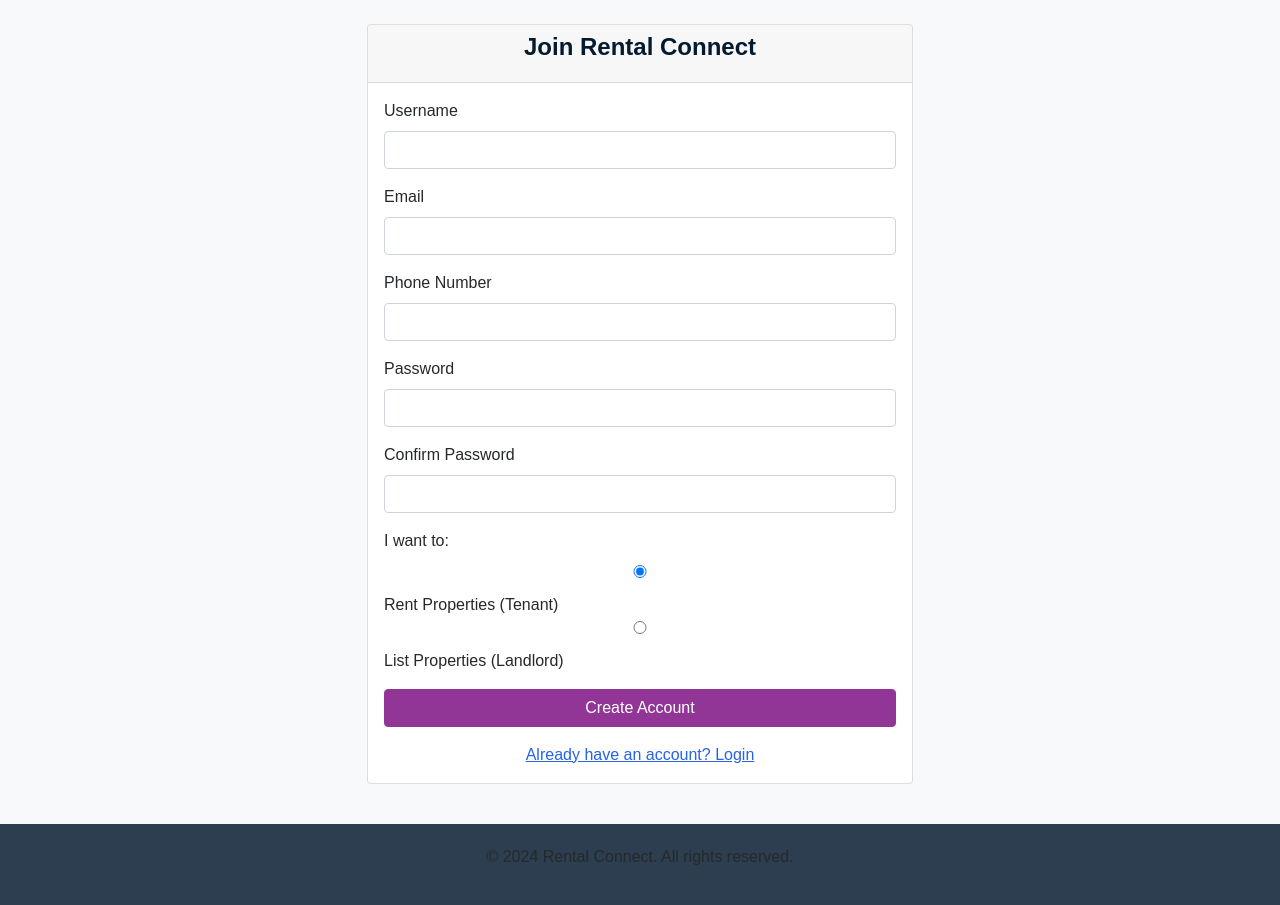
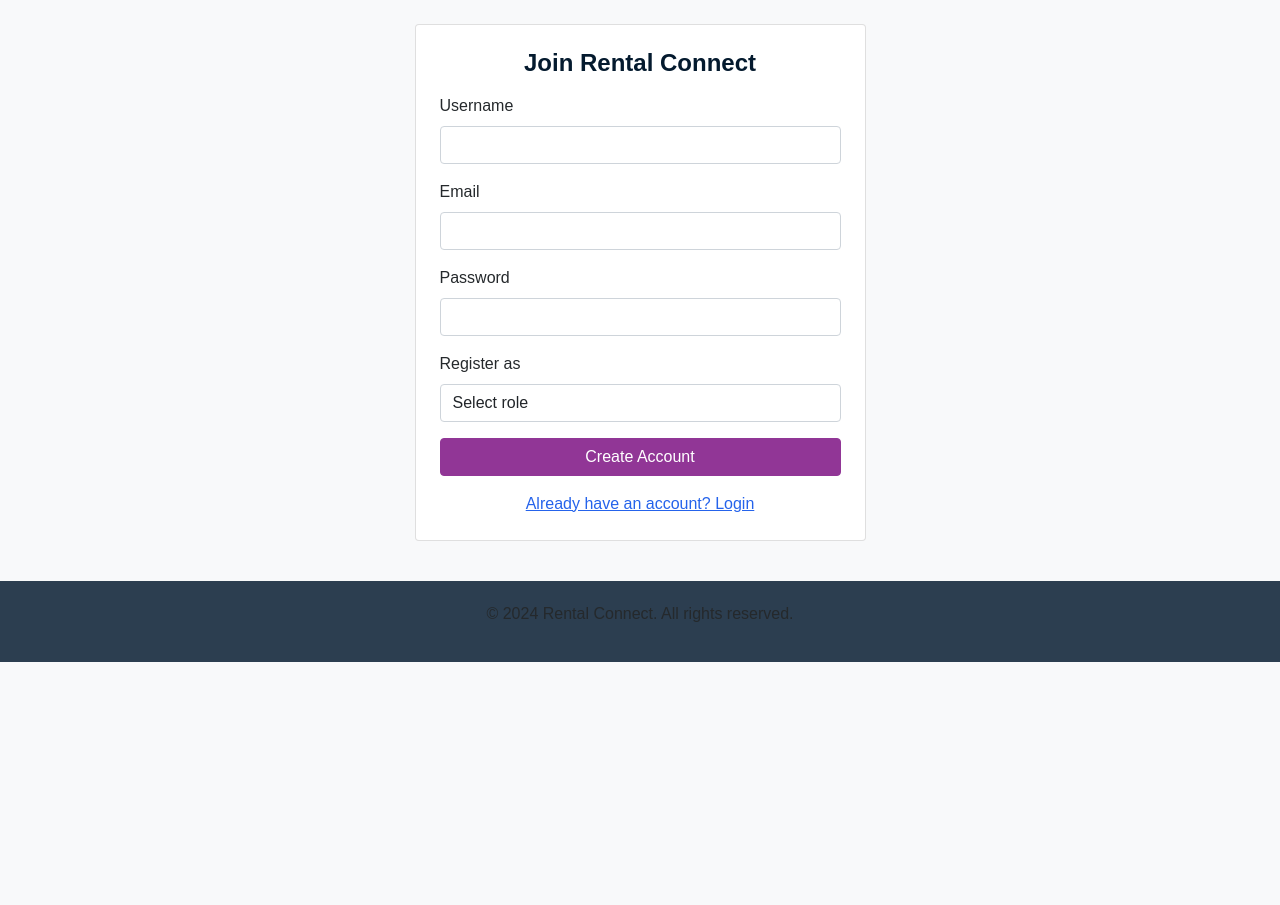
Before and after one commit to SaminaShakya/RentalConnect, a Django app: page /users/register/ in a window 1280 px wide. Shown: the part 64-969 px from the top of the page. After the commit the page ends 726 px from the top, so only its background shows below. Run offline with Django 5.2, Linux system fonts and the light colour scheme.

Commit message:
registered and landlord created

```diff
--- a/templates/registration/register.html
+++ b/templates/registration/register.html
@@ -3,14 +3,14 @@
 {% block content %}
 <div class="container mt-5">
     <div class="row justify-content-center">
-        <div class="col-md-6">
-            <div class="card">
-                <div class="card-header">
-                    <h4 class="text-center">Join Rental Connect</h4>
+        <div class="col-md-5">
+            <div class="card p-4">
+                <h4 class="text-center mb-3">Join Rental Connect</h4>
+
+                {% if error %}
+                    <div class="alert alert-danger">
+                        {{ error }}
                     </div>
-                <div class="card-body">
-                    {% if error %}
-                    <div class="alert alert-danger">{{ error }}</div>
                 {% endif %}
 
                 <form method="post">
@@ -18,47 +18,41 @@
 
                     <div class="mb-3">
                         <label class="form-label">Username</label>
-                            <input type="text" name="username" class="form-control" required>
+                        <input type="text" name="username"
+                               class="form-control" required>
                     </div>
 
                     <div class="mb-3">
                         <label class="form-label">Email</label>
-                            <input type="email" name="email" class="form-control" required>
-                        </div>
-
-                        <div class="mb-3">
-                            <label class="form-label">Phone Number</label>
-                            <input type="tel" name="phone" class="form-control">
+                        <input type="email" name="email"
+                               class="form-control">
                     </div>
 
                     <div class="mb-3">
                         <label class="form-label">Password</label>
-                            <input type="password" name="password1" class="form-control" required>
+                        <input type="password" name="password"
+                               class="form-control" required>
                     </div>
 
                     <div class="mb-3">
-                            <label class="form-label">Confirm Password</label>
-                            <input type="password" name="password2" class="form-control" required>
+                        <label class="form-label">Register as</label>
+                        <select name="role" class="form-control" required>
+                            <option value="">Select role</option>
+                            <option value="tenant">Tenant</option>
+                            <option value="landlord">Landlord</option>
+                        </select>
                     </div>
 
-                        <div class="mb-3">
-                            <label class="form-label">I want to:</label>
-                            <div>
-                                <input type="radio" id="tenant" name="user_type" value="tenant" checked>
-                                <label for="tenant">Rent Properties (Tenant)</label>
-                            </div>
-                            <div>
-                                <input type="radio" id="landlord" name="user_type" value="landlord">
-                                <label for="landlord">List Properties (Landlord)</label>
-                            </div>
-                        </div>
-
-                        <button type="submit" class="btn btn-primary w-100">Create Account</button>
+                    <button type="submit"
+                            class="btn btn-primary w-100">
+                        Create Account
+                    </button>
                 </form>
 
                 <div class="text-center mt-3">
-                        <a href="{% url 'login' %}">Already have an account? Login</a>
-                    </div>
+                    <a href="{% url 'login' %}">
+                        Already have an account? Login
+                    </a>
                 </div>
             </div>
         </div>
--- a/users/views.py
+++ b/users/views.py
@@ -2,8 +2,8 @@ from django.shortcuts import render, redirect
 from django.contrib.auth import login, authenticate
 from django.contrib.auth.decorators import login_required
 
-from .forms import UserRegisterForm, ProfileForm
-from .models import Profile
+from .models import CustomUser, Profile
+from .forms import ProfileForm
 from listings.models import Property, Booking
 
 
@@ -12,15 +12,37 @@ from listings.models import Property, Booking
 # =========================
 def register(request):
     if request.method == 'POST':
-        form = UserRegisterForm(request.POST)
-        if form.is_valid():
-            user = form.save()
-            login(request, user)
-            return redirect('dashboard')
-    else:
-        form = UserRegisterForm()
+        username = request.POST.get('username')
+        email = request.POST.get('email')
+        password = request.POST.get('password')
+        role = request.POST.get('role')
 
-    return render(request, 'registration/register.html', {'form': form})
+        if not username or not password or not role:
+            return render(request, 'registration/register.html', {
+                'error': 'All fields are required'
+            })
+
+        if CustomUser.objects.filter(username=username).exists():
+            return render(request, 'registration/register.html', {
+                'error': 'Username already exists'
+            })
+
+        user = CustomUser.objects.create_user(
+            username=username,
+            email=email,
+            password=password
+        )
+
+        if role == 'tenant':
+            user.is_tenant = True
+        elif role == 'landlord':
+            user.is_landlord = True
+
+        user.save()
+        login(request, user)
+        return redirect('dashboard')
+
+    return render(request, 'registration/register.html')
 
 
 # =========================
@@ -35,10 +57,6 @@ def user_login(request):
 
         if user is not None:
             login(request, user)
-
-            if user.is_superuser:
-                return redirect('/admin/')
-
             return redirect('dashboard')
 
         return render(request, 'registration/login.html', {
@@ -72,11 +90,11 @@ def dashboard(request):
 
     elif user.is_landlord:
         context['properties'] = Property.objects.filter(
-            owner=user
+            landlord=user
         ).order_by('-created_at')
 
         context['bookings'] = Booking.objects.filter(
-            property__owner=user
+            property__landlord=user
         ).order_by('-created_at')
 
     return render(request, 'users/dashboard.html', context)
```
Also changed, not shown: listings/admin.py (+33 -3 lines), listings/models.py (+3 -11 lines), listings/views.py (+12 -5 lines), templates/registration/login.html (+25 -16 lines), db.sqlite3, listings/migrations/0006_alter_booking_property_alter_booking_status_and_more.py (added). Lines whose indentation alone changed are shown as unchanged.
